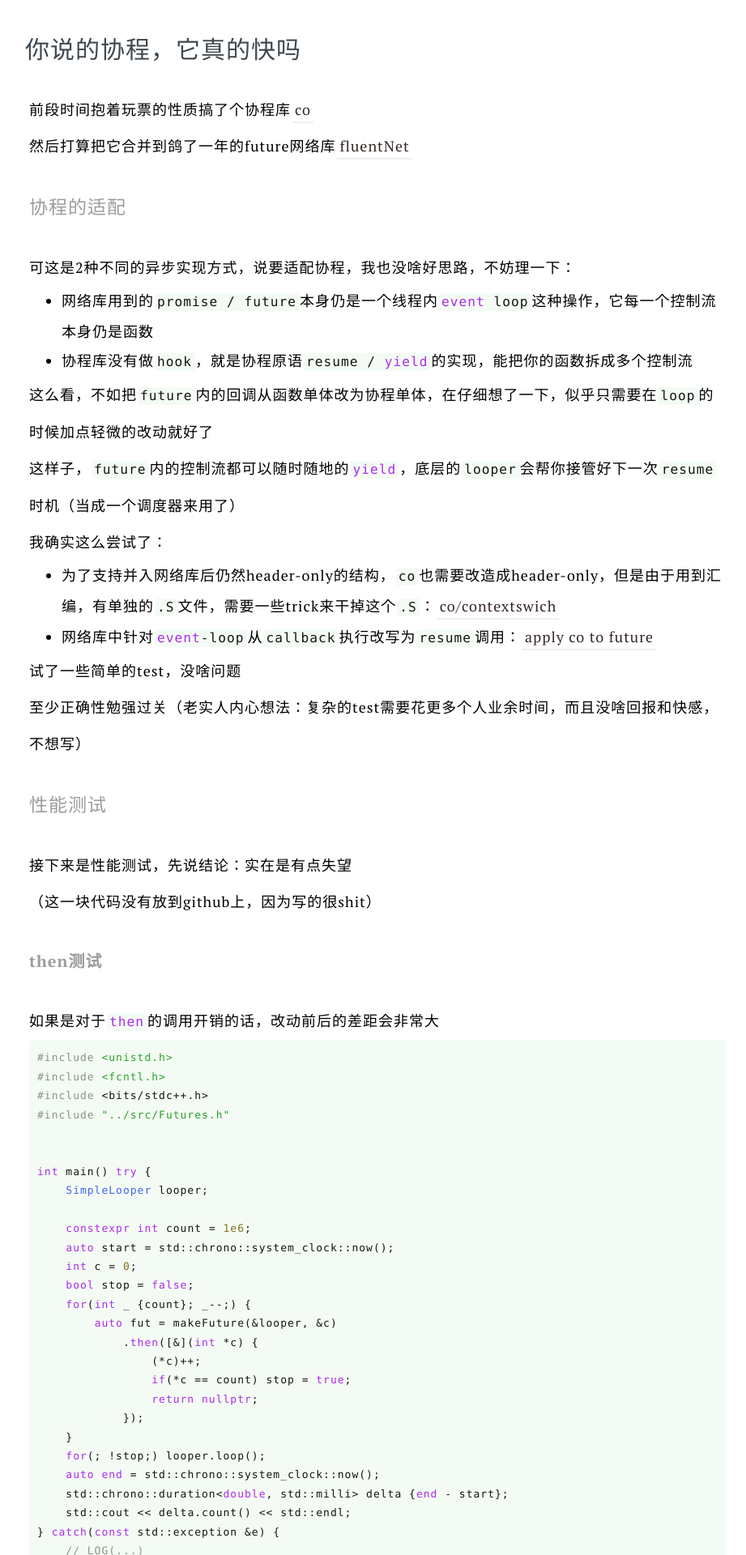
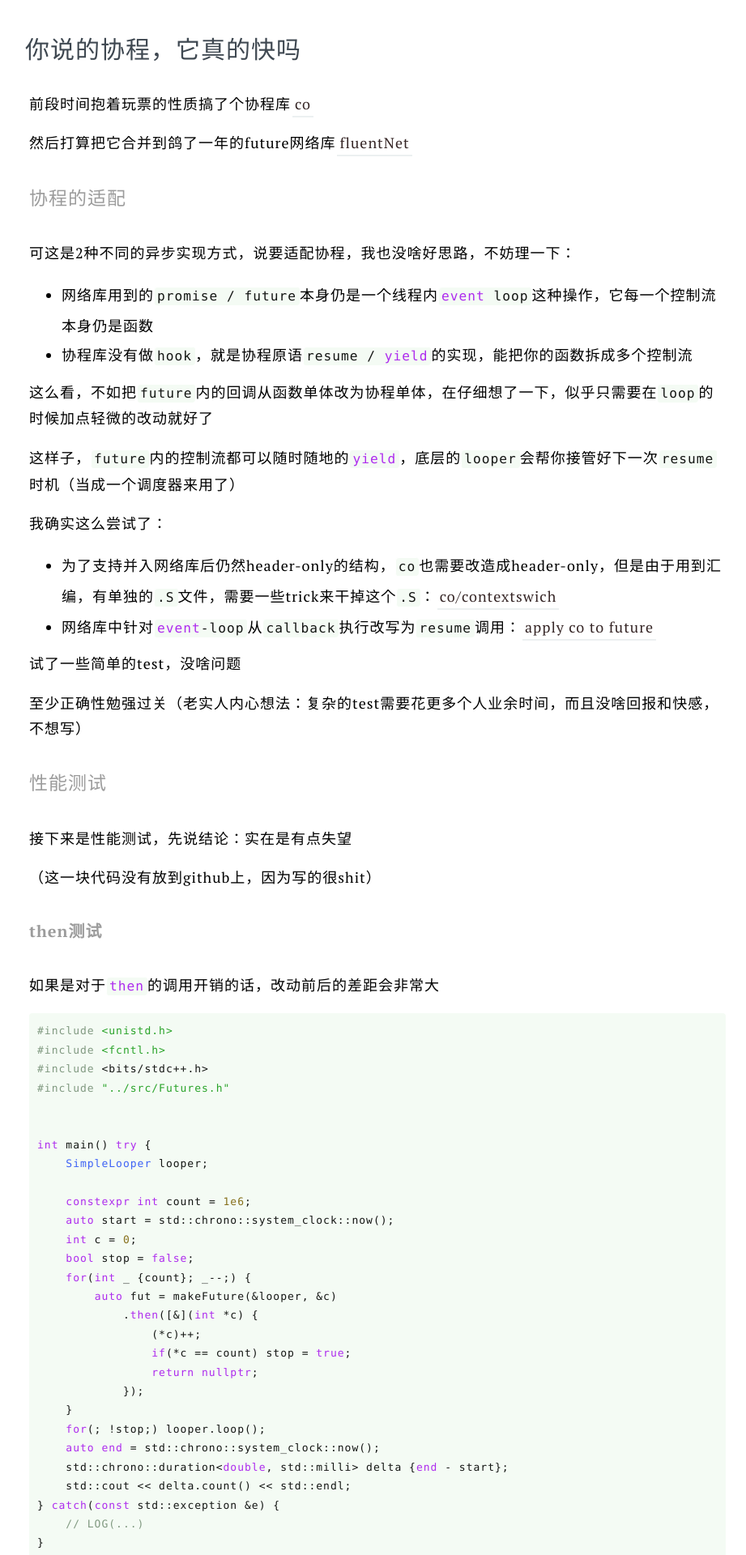
Before and after one commit to Caturra000/Caturra000.github.io, a Jekyll site: the page built from _posts/2022/2022-06-25-coroutine-benchmark.md, in a window 1280 px wide. Shown: the top 1920 px of the page at 81% size, without its empty margins (174-1095 px from the left). Built offline with Jekyll 4.4.1, drawn with Linux system fonts in a browser that asks for light colours.

Commit message:
update style: line-height and margin

```diff
--- a/style/style.css
+++ b/style/style.css
@@ -141,7 +141,7 @@ a {
 }
 
 .content, blockquote {
-  line-height: 2.5em;
+  line-height: 2.0em;
   color: #000000;
 }
 
@@ -158,9 +158,9 @@ a {
   border-radius: 4px;
 }
 
-blockquote p {
+p {
   font-weight: 400;
-  line-height: 2.3em;
+  line-height: 1.7em;
 }
 
 .more .title {
@@ -202,7 +202,6 @@ blockquote p {
 
 blockquote {
   border-left: 5px solid #f1f1f1;
-  margin-bottom: 30px;
   font-size: 15px;
 }
 
@@ -352,8 +351,9 @@ img {
   margin-left: -10px;
 }
 
-.poster,.content p,.content ul,.date {
-  margin-bottom: 0px;
+.poster, .content p, .date {
+  margin-bottom: 1em;
+  margin-top: 0.6em;
 }
 
 .footer a:visited,.forb a:link,.suggest a:link,.forb a:visited,.suggest a:visited {
```
